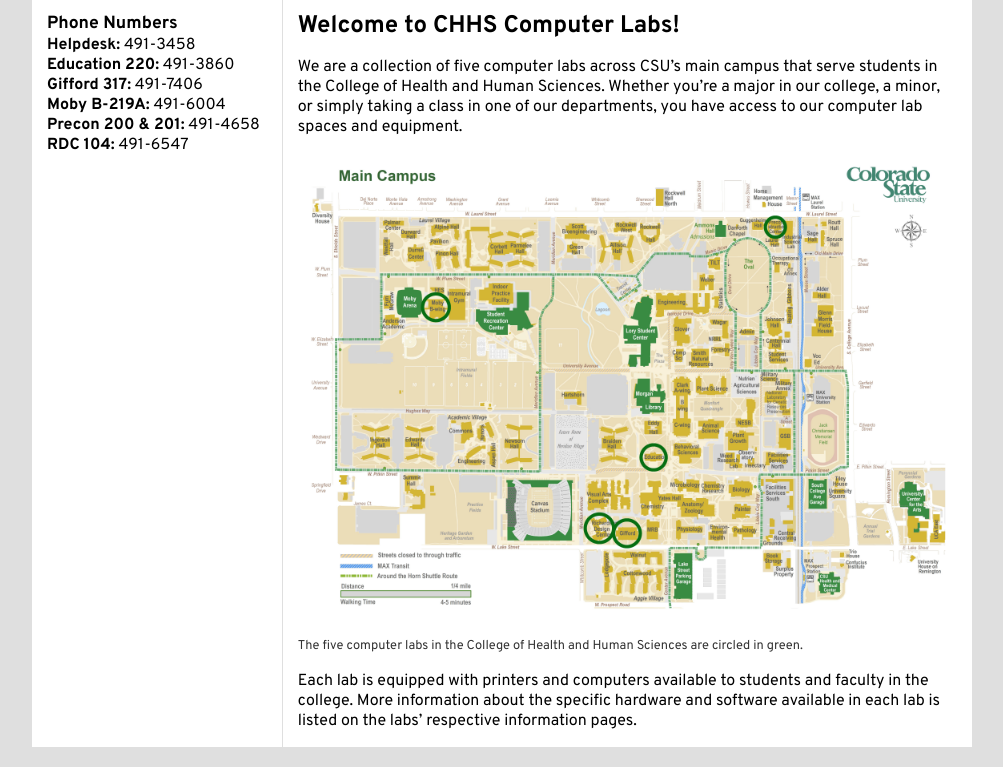
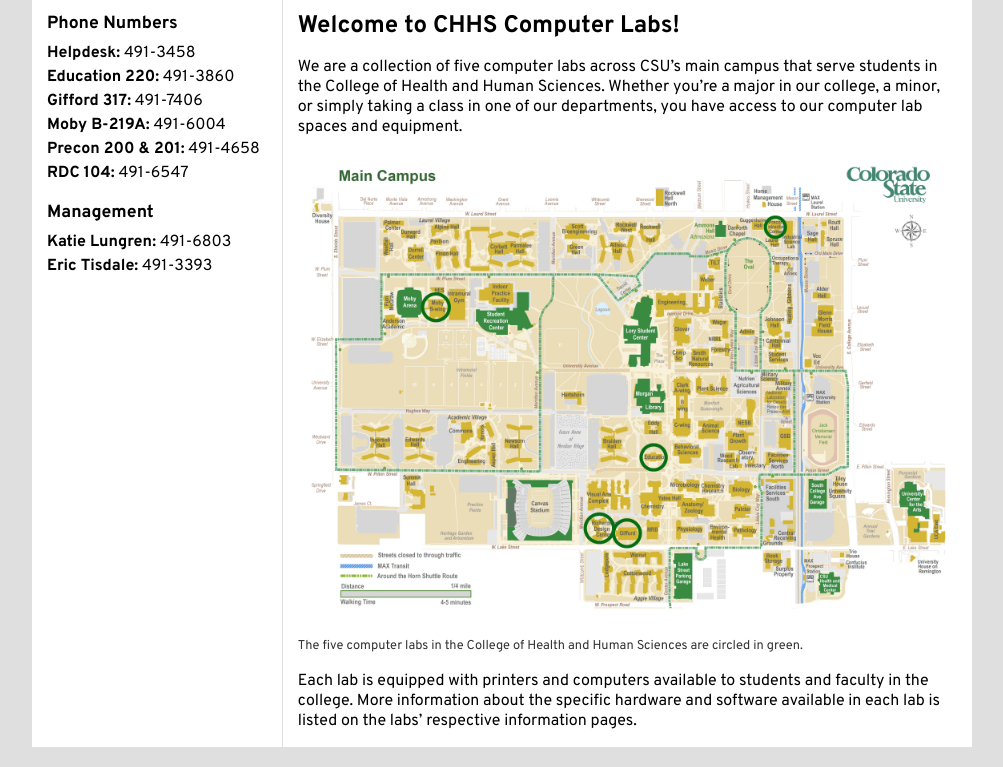
Before and after one commit to jack-hermanson/jtc-372, a website: page index.html in a window 1280 px wide. Shown: the part 129-896 px from the top of the page, without its empty margins (138-1141 px from the left). Drawn offline with Linux system fonts and the light colour scheme.

Commit message:
add management to sidebar

```diff
--- a/css/_typography.scss
+++ b/css/_typography.scss
@@ -11,9 +11,15 @@
   line-height: 1.2;
 }
 
-aside h5 {
-  font-size: 1.1em;
-  margin: 0;
+aside {
+  h5 {
+    font-size: 1.1em;
+    margin: 0 0 6px 0;
+  }
+
+  li {
+    line-height: 1.5;
+  }
 }
 
 main {
--- a/index.html
+++ b/index.html
@@ -51,6 +51,12 @@
                         <b>RDC 104:</b> 491-6547
                     </li>
                 </ul>
+
+                <h5>Management</h5>
+                <ul>
+                    <li><b>Katie Lungren:</b> 491-6803</li>
+                    <li><b>Eric Tisdale:</b> 491-3393</li>
+                </ul>
             </aside>
             <main>
                 <h2>Welcome to CHHS Computer Labs!</h2>
```
Also changed, not shown: css/main.css, 1 other file.
